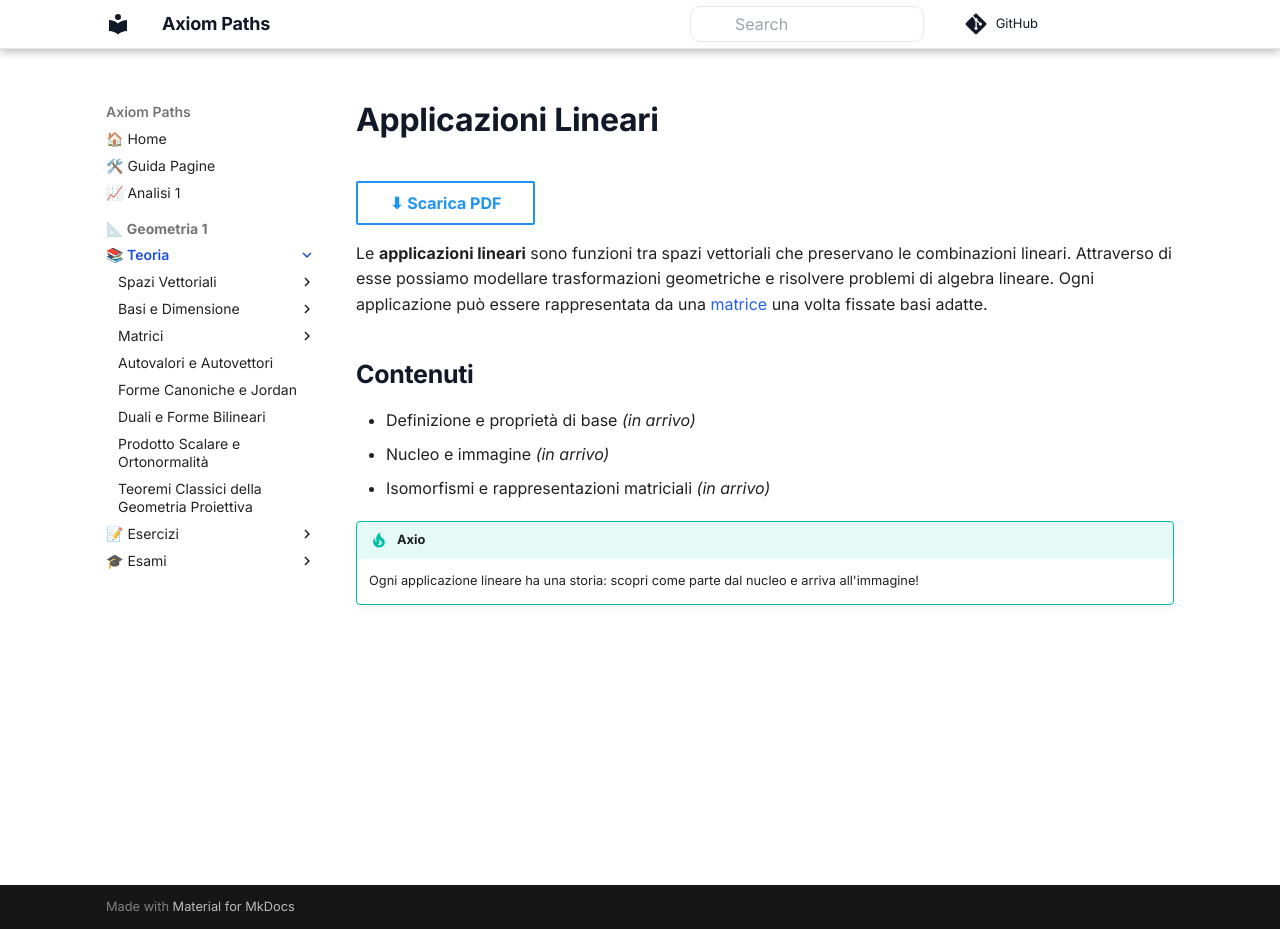
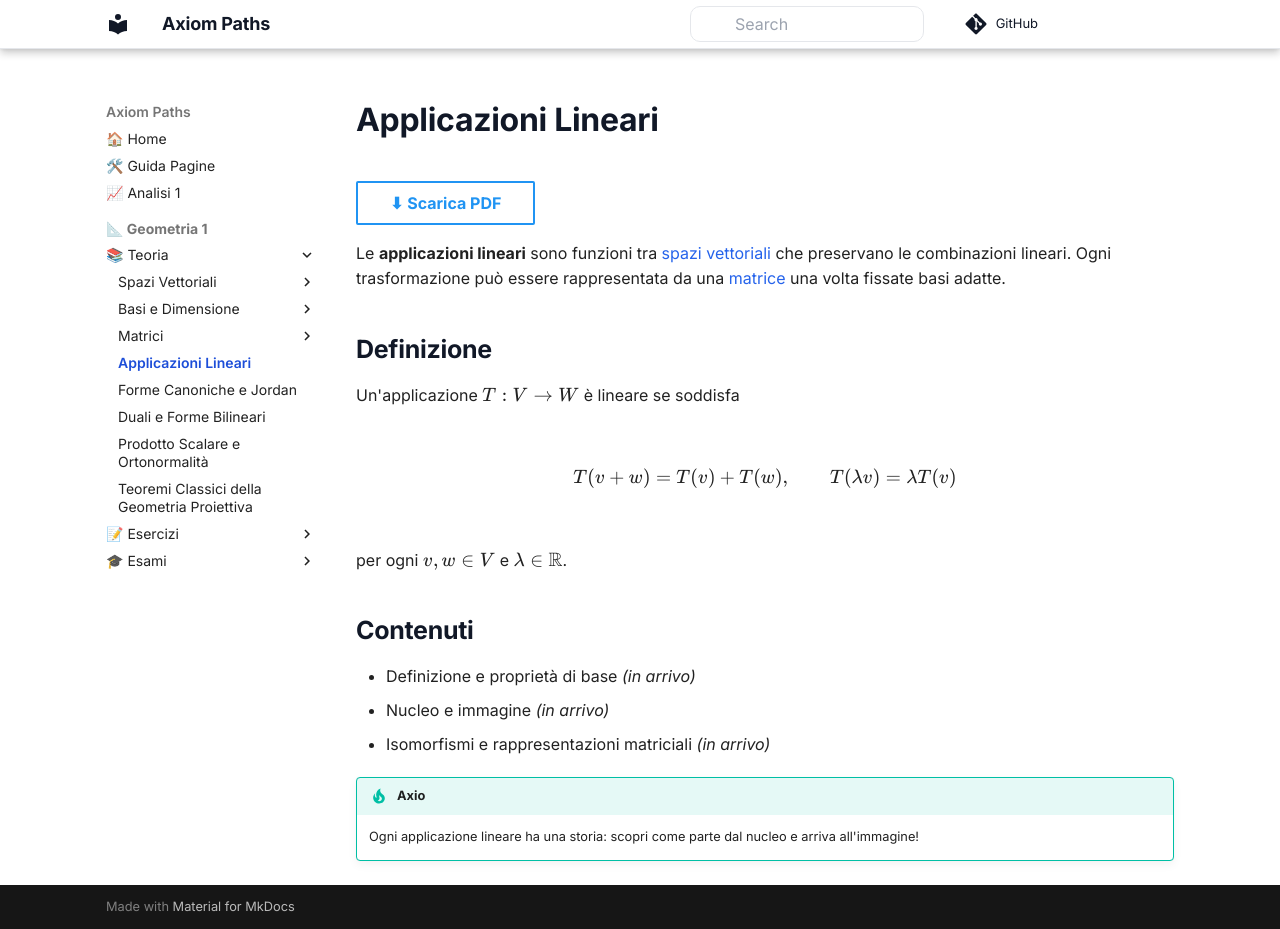
Before and after one commit to giovyx90/axiompaths, an MkDocs documentation site: the page built from docs/geometria-1/teoria/applicazioni-lineari/index.md, in a window 1280 px wide and 929 px high. Built offline with MkDocs 1.6.1 and Material for MkDocs 9.7.7, drawn with Linux system fonts in a browser that asks for light colours; comment, search, counter and statistics services are not loaded.

Commit message:
Aggiungi hub applicazioni lineari alla nav

```diff
--- a/docs/geometria-1/teoria/applicazioni-lineari/index.md
+++ b/docs/geometria-1/teoria/applicazioni-lineari/index.md
@@ -1,6 +1,16 @@
 # Applicazioni Lineari
 
-Le **applicazioni lineari** sono funzioni tra spazi vettoriali che preservano le combinazioni lineari. Attraverso di esse possiamo modellare trasformazioni geometriche e risolvere problemi di algebra lineare. Ogni applicazione può essere rappresentata da una [matrice](../matrici/index.md) una volta fissate basi adatte.
+Le **applicazioni lineari** sono funzioni tra [spazi vettoriali](../spazi-vettoriali/index.md) che preservano le combinazioni lineari. Ogni trasformazione può essere rappresentata da una [matrice](../matrici/index.md) una volta fissate basi adatte.
+
+## Definizione
+
+Un'applicazione \(T: V \to W\) è lineare se soddisfa
+
+\[
+T(v + w) = T(v) + T(w), \qquad T(\lambda v) = \lambda T(v)
+\]
+
+per ogni \(v, w \in V\) e \(\lambda \in \mathbb{R}\).
 
 ## Contenuti
 
--- a/mkdocs.yml
+++ b/mkdocs.yml
@@ -68,7 +68,8 @@
               - Introduzione: geometria-1/teoria/matrici/index.md
               - Definizioni e Operazioni: geometria-1/teoria/matrici/definizioni.md
               - Equazioni Lineari: geometria-1/teoria/matrici/equazioni-lineari.md
-          - Applicazioni Lineari: geometria-1/teoria/applicazioni-lineari/index.md
+          - Applicazioni Lineari:
+              - Introduzione: geometria-1/teoria/applicazioni-lineari/index.md
           - Autovalori e Autovettori: geometria-1/teoria/autovalori-e-autovettori/index.md
           - Forme Canoniche e Jordan: geometria-1/teoria/forme-canoniche-e-jordan/index.md
           - Duali e Forme Bilineari: geometria-1/teoria/duali-e-forme-bilineari/index.md
```
